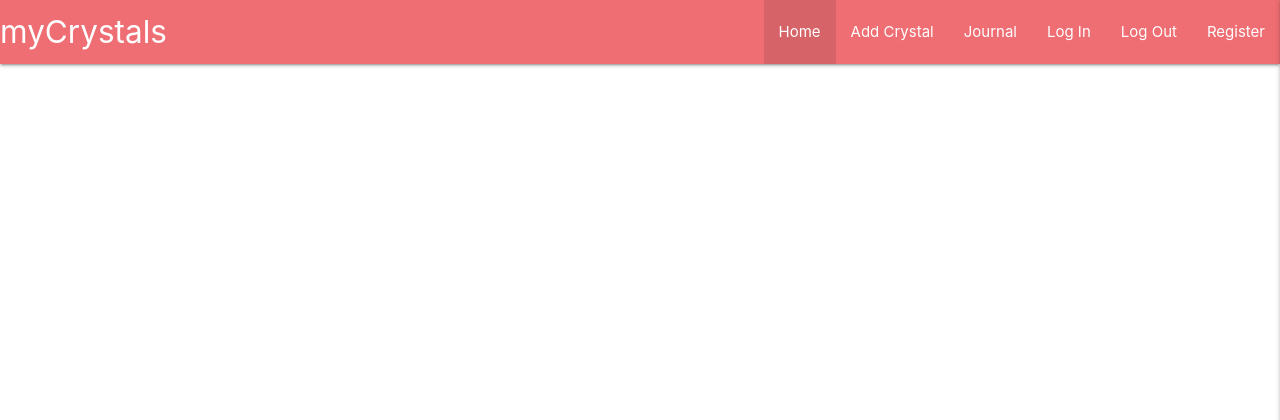
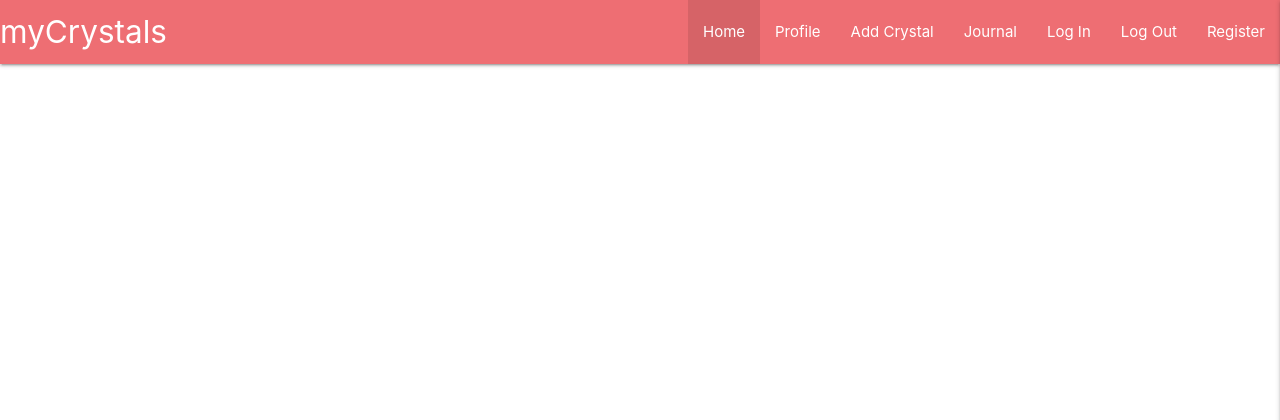
Before and after one commit to Code-Institute-Submissions/Mjau83-myCrystals_AugResub, a Flask app: page / in a window 1280 px wide. Shown: the top 420 px of the page. Run offline with Flask 2, Linux system fonts and the light colour scheme; data that the repository does not hold is empty; some libraries are stand-ins or nearby versions.

Commit message:
Add user profile

```diff
--- a/app.py
+++ b/app.py
@@ -44,6 +44,7 @@ def register():
 
         session["user"] = request.form.get("username").lower()
         flash("You are registered and can start to add your crystals!")
+        return redirect(url_for("profile", username=session["user"]))
     return render_template("register.html")
 
 
@@ -59,7 +60,10 @@ def login():
             if check_password_hash(
                 existing_user["password"], request.form.get("password")):
                     session["user"] = request.form.get("username").lower()
-                    flash("Welcome {}".format(request.form.get("username")))
+                    flash("Welcome {}".format(
+                        request.form.get("username")))
+                    return redirect(url_for(
+                        "profile", username=session["user"]))
             else:
                 # invalid passwod
                 flash("The Username and/or Password is incorrect. Please try again")
@@ -73,6 +77,14 @@ def login():
     return render_template("login.html")
 
 
+@app.route("/profile/<username>", methods=["GET", "POST"])
+def profile(username):
+    # grab only the user's username from db
+    username = mongo.db.users.find_one(
+        {"username": session["user"]})["username"]
+    return render_template("profile.html", username=username)
+
+
 if __name__ == "__main__":
     app.run(host=os.environ.get("IP"),
             port=int(os.environ.get("PORT")),
--- a/templates/base.html
+++ b/templates/base.html
@@ -21,6 +21,7 @@
                 <a href="#" data-target="mobile-demo" class="sidenav-trigger right"><i class="fas fa-bars"></i></a>
                 <ul class="right hide-on-med-and-down">
                     <li class="active"><a href="{{ url_for('view_crystals')}}">Home</a></li>
+                    <li><a href="{{ url_for('profile', username=session['user']) }}">Profile</a></li>
                     <li><a href="#">Add Crystal</a></li>
                     <li><a href="#">Journal</a></li>
                     <li><a href="{{ url_for('login')}}">Log In</a></li>
@@ -32,6 +33,7 @@
         <!--  mobile sidenav -->
         <ul class="sidenav" id="mobile-demo">
             <li class="active"><a href="view_crystals">Home</a></li>
+            <li><a href="{{ url_for('profile', username=session['user']) }}">Profile</a></li>
             <li><a href="#">Add Crystal</a></li>
             <li><a href="#">Journal</a></li>
             <li><a href="{{ url_for('login')}}">Log In</a></li>
--- a/templates/profile.html
+++ b/templates/profile.html
@@ -13,6 +13,4 @@
         </div>
     </div>
 
-
-
 {% endblock %}
```
